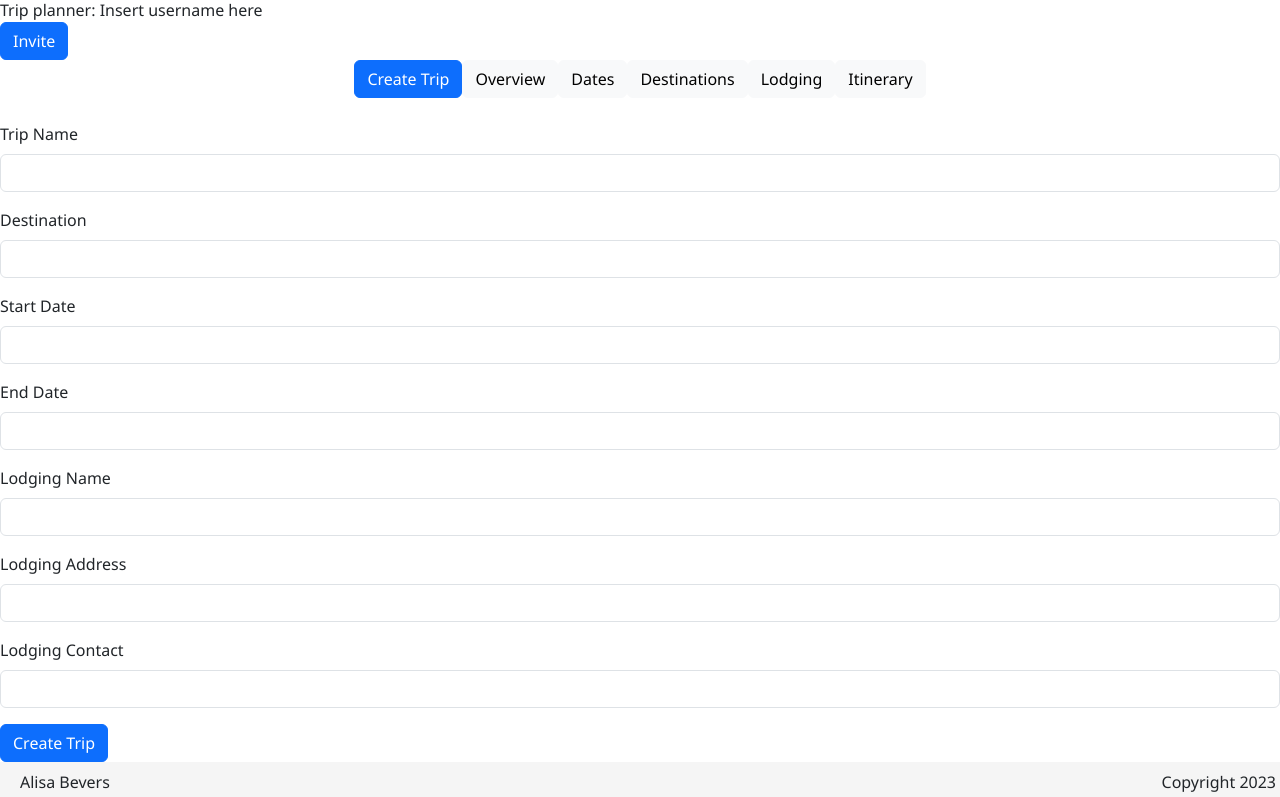
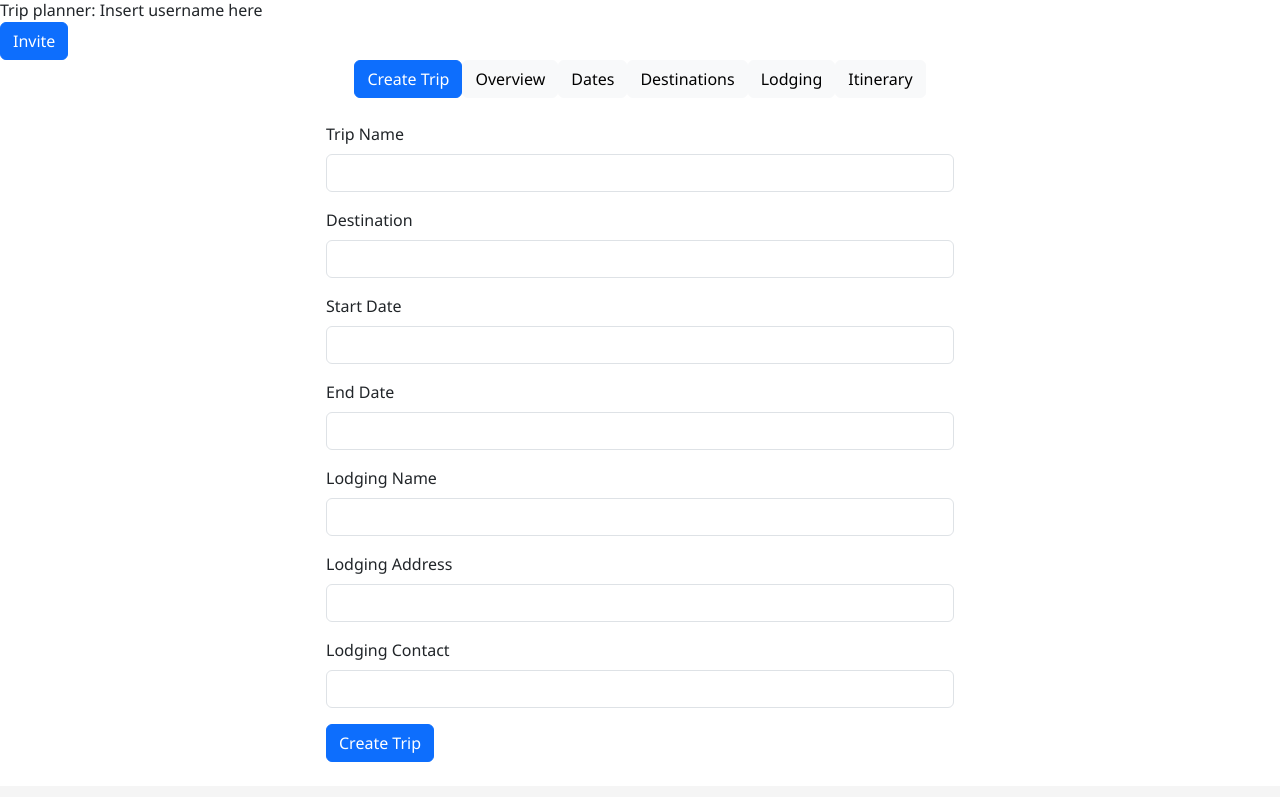
Before and after one commit to Juebele/Travel_App, a React (Create React App) app in the folder client/: page /your-trips in a window 1280 px wide. Shown: the part 1060-1857 px from the top of the page. Built offline with nearby package versions, Linux system fonts and the light colour scheme.

Commit message:
added styling to the form component. its width is now smaller and it is centered along the x axis of the page.

```diff
--- a/client/src/components/LoggedIn/YourTripDetails/CreateTripForm.js
+++ b/client/src/components/LoggedIn/YourTripDetails/CreateTripForm.js
@@ -41,8 +41,9 @@ function CreateTripForm() {
         }
     };
 
-    return (
-        <div>
+return (
+    <div className='row justify-content-center'>
+    <div className="col-md-6 mb-4">
         <form onSubmit={handleFormSubmit}>
             <div className="mb-3">
                 <label htmlFor="tripName" className="form-label">Trip Name</label>
@@ -104,6 +105,7 @@ function CreateTripForm() {
             <button type="submit" className="btn btn-primary">Create Trip</button>
         </form>
     </div>
+    </div>
     )
 
 }
```
